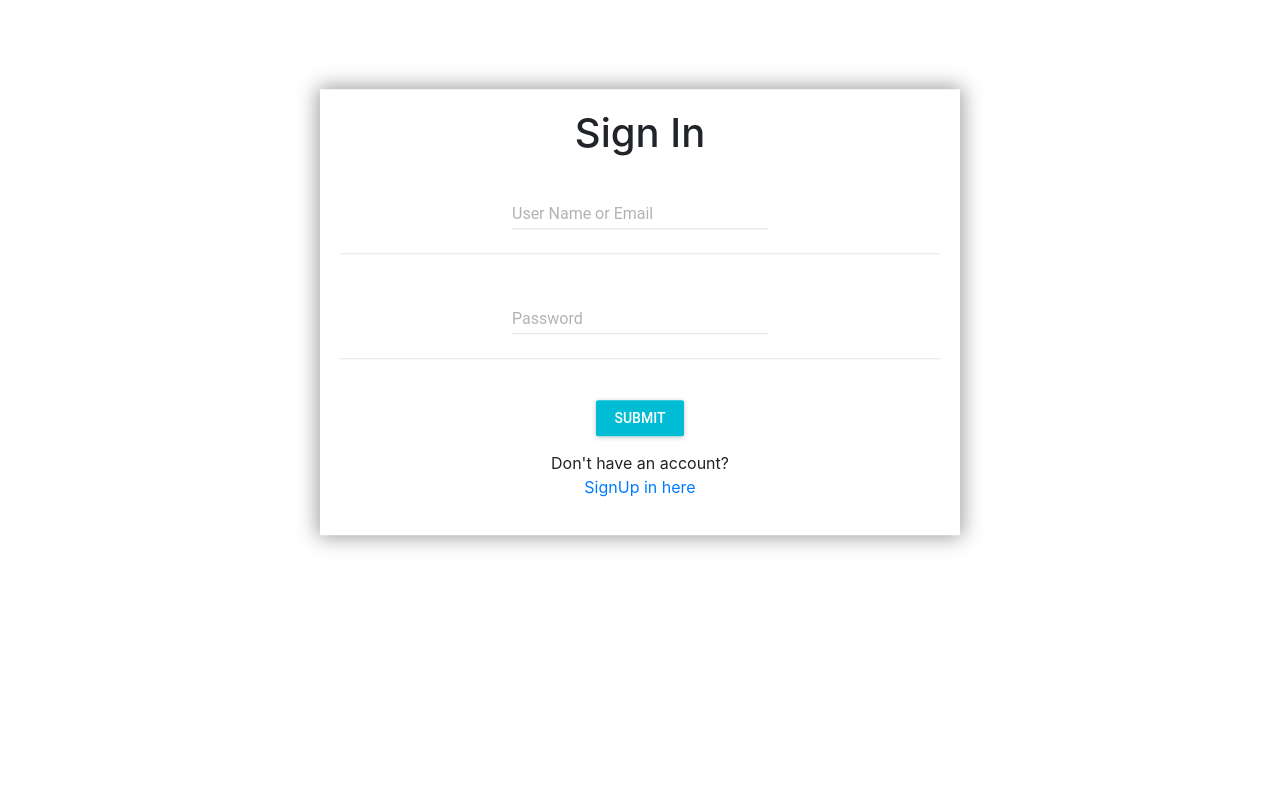
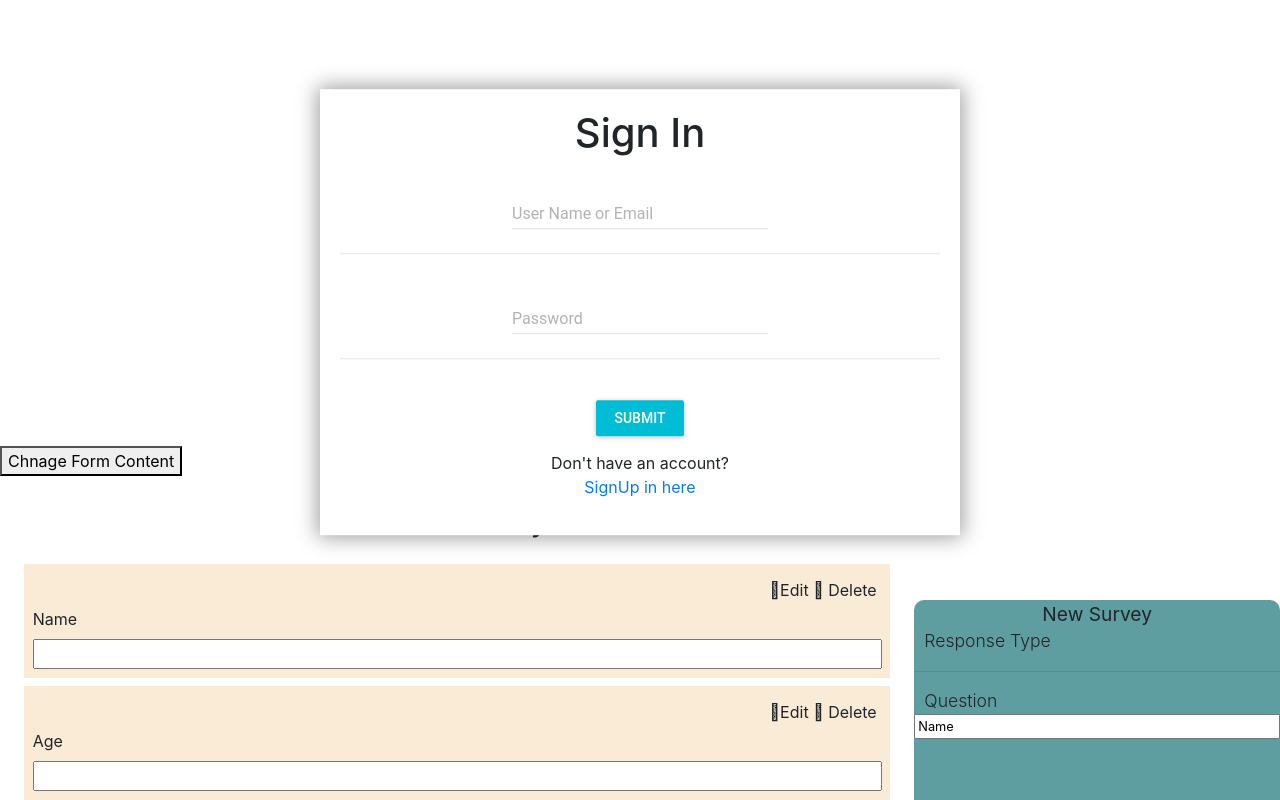
Before and after one commit to joyshah/SurveyPro, a React (Create React App) app: page / in a window 1280 px wide. Shown: the top 800 px of the page. Built offline with nearby package versions, Linux system fonts and the light colour scheme.

Commit message:
add dynamic form

```diff
--- a/src/App.js
+++ b/src/App.js
@@ -3,6 +3,7 @@ import './App.css';
 // import  LoginComponent   from './LogIn/login';
 import LoginContainer from './login/LoginContainer'
 import MuiThemeProvider from "material-ui/styles/MuiThemeProvider";
+import DynamicFormComponent from './DynamicForm/dform'
 
 function App() {
   return (
@@ -10,6 +11,18 @@ function App() {
       <MuiThemeProvider>
         <LoginContainer></LoginContainer>
       </MuiThemeProvider>
+      <DynamicFormComponent
+       title="New Survey"
+       model = {[
+           {key:"0",label:"Name",props:{required:true}},
+           {key:"1",label:"Age",type:"number"},
+           {key:"2",label:"Rating",type:"number",props:{min:0,max:5}},
+           {key:"3",label:"Qualification"},
+           {key:"4",label:"What is your age",type:"number",props:{min:0,max:100}}
+           ]}
+           onSubmit = {(model)=> { this.onSubmit(model) }}
+      >
+      </DynamicFormComponent>
 
     </div>
   );
```
